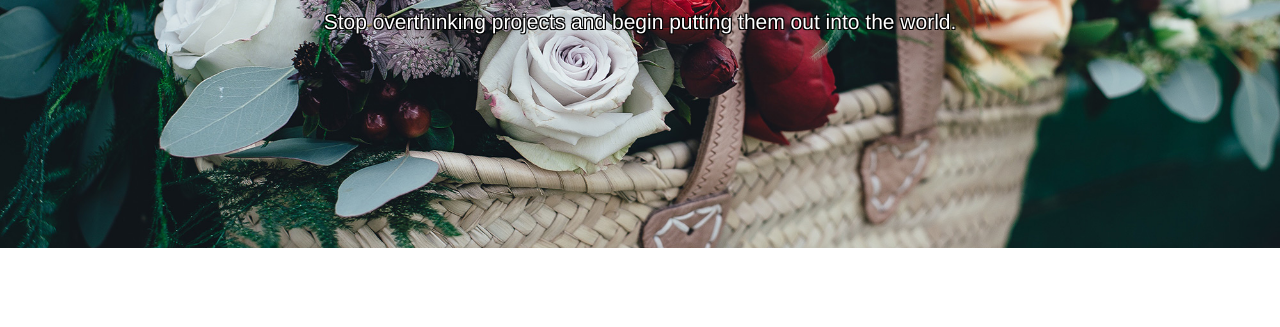
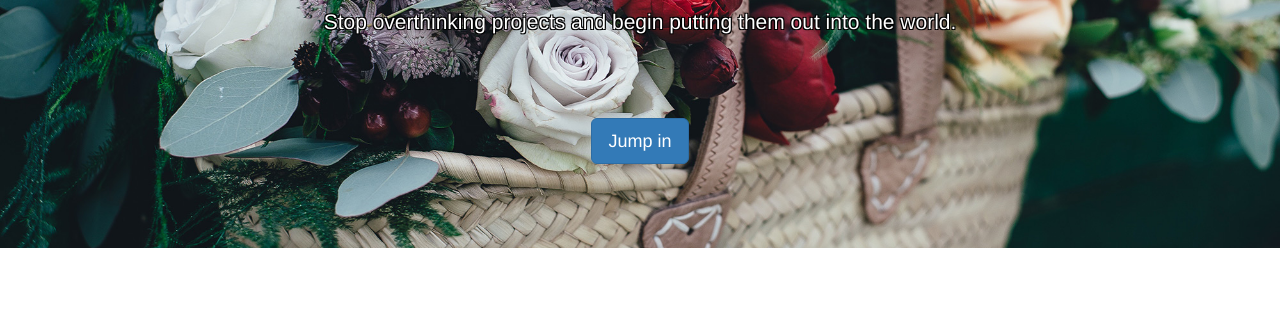
Before and after one commit to ramiroching/Jumpstart, a plain HTML site: page index.html in a window 1280 px wide. Shown: the part 192-519 px from the top of the page. Drawn offline with nearby package versions, Linux system fonts and the light colour scheme.

Commit message:
completed desktop ver

```diff
--- a/index.html
+++ b/index.html
@@ -48,6 +48,8 @@
 </div>
 </div> -->
 <div class="carousel">
+  <div aria-live="polite" class="slick-list">
+    <div class="slick-track">
       <div class="jumbotron background-bike">
         <div class="container-fluid">
           <h1>GET GOING.</h1>
@@ -72,6 +74,11 @@
           <p>What are you waiting for? Today's the day for your next big idea.</p>
         </div>
       </div>
+    </div>
+  </div>
+</div>
+<div class="buttonclass">
+  <a href="#" class="btn btn-primary btn-lg cta">Jump in</a>
 </div>
 <div class="FeaturedProject container">
   <h2 class="feature">Featured project</h2>
@@ -139,6 +146,9 @@
       <h2>Having trouble thinking of an idea?</h2>
       <p>Inventorsâ€™ block strikes at the worst times. But thatâ€™s all changed with Jumpstartâ€™s Good Idea Generator Lite (GIGLi).</p>
     </strong>
+    <div class="buttonfoot">
+      <a href="#" class=" btn btn-primary btn-lg cta">Learn more</a>
+    </div>
   </div>
 </body>
 </html>
--- a/resources/css/index.css
+++ b/resources/css/index.css
@@ -16,12 +16,28 @@
   background-repeat: no-repeat;
   color: white;
   text-shadow:
-    -1px -1px 0 #000,
-    1px -1px 0 #000,
-    -1px 1px 0 #000,
-    1px 1px 0 #000;
+  -1px -1px 0 #000,
+  1px -1px 0 #000,
+  -1px 1px 0 #000,
+  1px 1px 0 #000;
+}
+.buttonclass {
+  position: relative;
+  top: -16rem;
+  width: 100%;
+  text-align: center;
 }
 
+.slick-list{
+  position: relative;
+  display: block;
+}
+.slick-track{
+  position: relative;
+  top: 0;
+  left: 0;
+  display: block;
+}
 .background-bike {
   background-image: url("../images/jumbotron-bike.jpg");
 }
@@ -53,4 +69,19 @@ strong{
 
 .foot{
   width: 100%;
+  background-color: #f3f3f3;
+  padding: 5.2rem 0;
 }
+
+.col-md-6:focus {
+    outline: -webkit-focus-ring-color auto 5px;
+    outline-color: -webkit-focus-ring-color;
+    outline-style: auto;
+    outline-width: 5px;
+  }
+  .buttonfoot {
+    position: relative;
+    margin-top: 2rem;
+    width: 100%;
+    text-align: center;
+  }
--- a/resources/js/main.js
+++ b/resources/js/main.js
@@ -1,10 +1,21 @@
 $(document).ready(function(){
 
-  $('.carousel').slick({
+  $('.slick-track').slick({
     arrows:false,
     autoplay:true,
     autoplaySpeed:2000,
     fade:true
   });
-
+  var lastScrollTop = 0;
+    $(window).scroll(function(){
+      var scrollTop = $(this).scrollTop();
+      if (scrollTop - lastScrollTop > 50){
+        var navHeight = $('.navbar').css('height');
+        $('.navbar').animate({top: '-' + navHeight}, 150);
+        lastScrollTop = scrollTop;
+      } else if (lastScrollTop - scrollTop > 50) {
+        $('.navbar').animate({top: '0px'}, 150);
+        lastScrollTop = scrollTop;
+      }
+    });
 });
```
Lines whose indentation alone changed are shown as unchanged.
